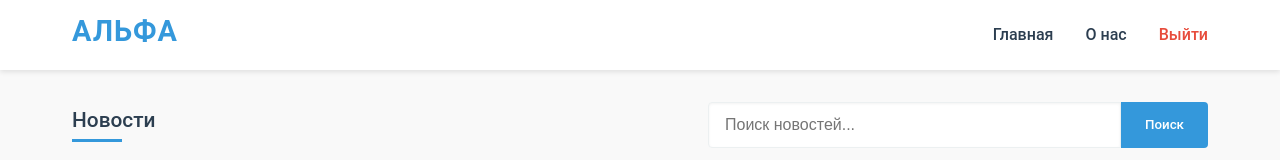
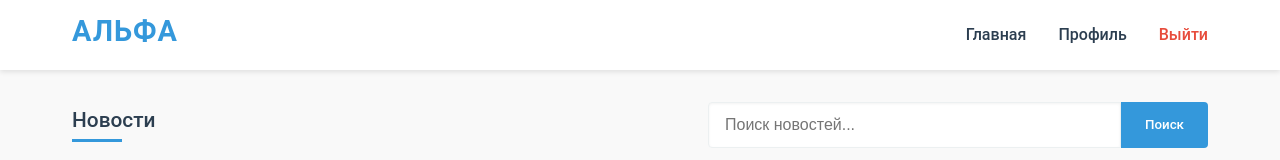
Before and after one commit to artemkiruhin/news-portal, a React (Create React App) app in the folder frontend/: page / in a window 1280 px wide. Shown: the top 160 px of the page. Built offline with nearby package versions, Linux system fonts and the light colour scheme.

Commit message:
add: nav links

```diff
--- a/frontend/src/components/Layouts/Navbar/Navbar.jsx
+++ b/frontend/src/components/Layouts/Navbar/Navbar.jsx
@@ -12,10 +12,10 @@ const Navbar = () => {
                 <h1 className="nav-logo" onClick={() => navigate("/")} >АЛЬФА</h1>
                 <ul className="nav-list">
                     <li className="nav-list-element">
-                        <a className="nav-link">Главная</a>
+                        <a className="nav-link" onClick={() => navigate("/")}>Главная</a>
                     </li>
                     <li className="nav-list-element">
-                        <a className="nav-link">О нас</a>
+                        <a className="nav-link">Профиль</a>
                     </li>
                     <li className="nav-list-element">
                         <a className="nav-link nav-link-logout">Выйти</a>
```
